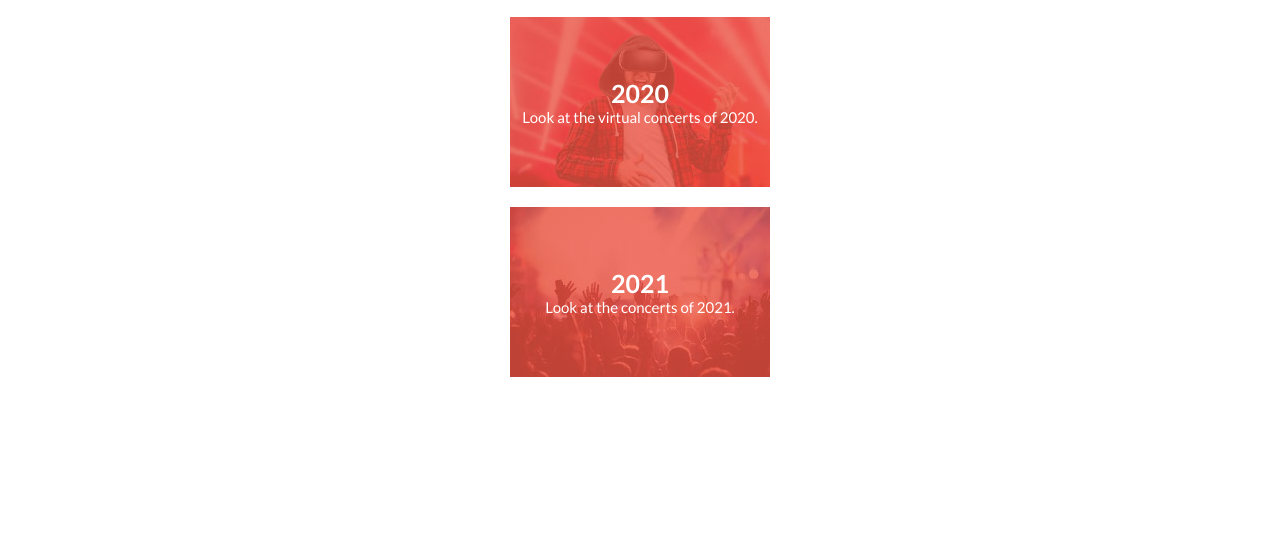
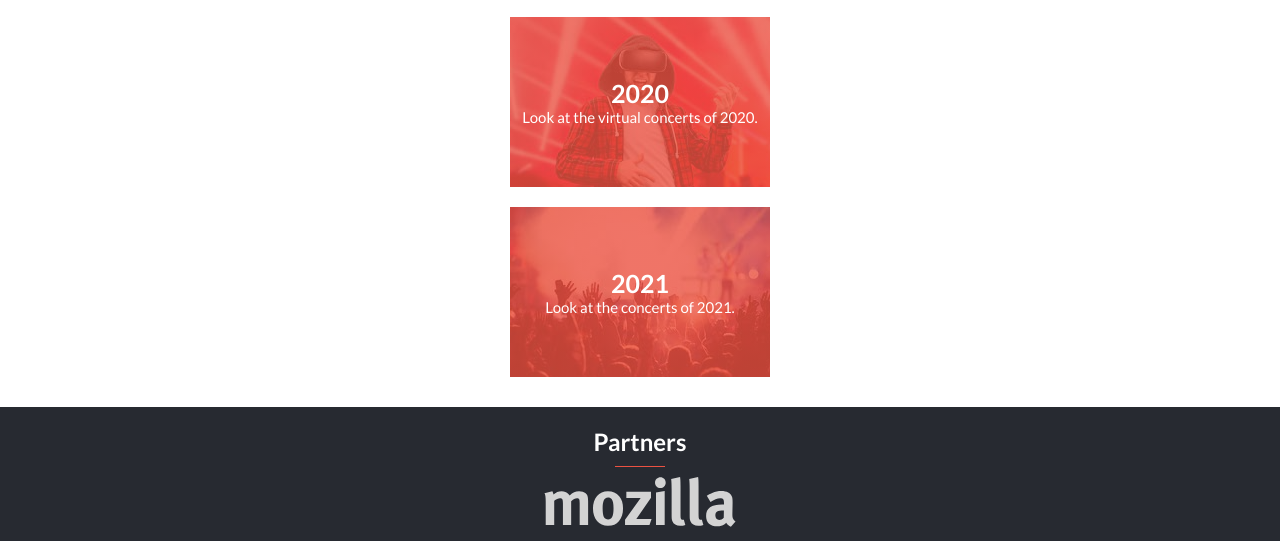
Before and after one commit to emyrue/ConcertListing, a website: page about.html in a window 1280 px wide. Shown: the part 690-1231 px from the top of the page. Before the commit the page ends 1097 px from the top, so only its background shows below. Drawn offline with Linux system fonts and the light colour scheme; a web font is replaced by a local one.

Commit message:
Add svg for logo

```diff
--- a/about.html
+++ b/about.html
@@ -51,6 +51,42 @@
                 </div>
             </a>
         </section>
+        <section class="partners">
+            <h2 class="partners-heading lato">Partners</h2>
+            <div class="line"></div>
+            <div class="partners-container">
+                <svg width="500" height="50" viewBox="0 0 512 134"
+                xmlns="http://www.w3.org/2000/svg" preserveAspectRatio="xMidYMid">
+                <path d="M21.083 38.124c1.551 2.395 2.235 4.53 3.101 9.036 6.065-5.92
+                13.544-9.036 21.707-9.036 7.372 0 13.423 2.395 18.104 7.281 1.262 1.225
+                2.478 2.805 3.527 4.356 8.147-8.345 15.444-11.637 25.218-11.637 6.962 0
+                13.56 2.082 17.588 5.548 5.031 4.348 6.627 9.576 6.627
+                21.746v63.32H94.337V69.954c0-10.656-1.262-12.716-7.327-12.716-4.348
+                0-10.458 2.965-15.475 7.487v64.011H49.463V70.79c0-11.11-1.61-13.72-8.086-13.72-4.302
+                0-10.261 2.23-15.277 6.774v64.893H3.329V66.625c0-12.86-.882-18.415-3.329-22.785l21.083-5.716zm137.235
+                26.07c-1.597 4.712-2.447 10.967-2.447 19.845 0 10.237 1.048 17.93 2.948 22.436 2.097 4.872 7.343 7.304
+                11.825 7.304 10.095 0 14.412-9.036 14.412-30.082 0-12.01-1.566-19.853-4.682-23.865-2.236-2.934-5.868-4.682-10.063-4.682-5.579
+                0-10.109 3.465-11.993 9.043zm41.907-12.86c7.115 8.345 10.292 18.081 10.292 32.515 0 15.307-3.511
+                25.764-11.188 34.445-6.749 7.646-15.642 12.359-29.353 12.359-24.215 0-40.008-18.098-40.008-46.09
+                0-28.017 15.96-46.637 40.008-46.637 12.693 0 22.604 4.364 30.25 13.408zm85.262-11.659V55.68l-39.339
+                56.875h40.875l-5.58
+                16.182H215.9v-14.433l41.878-58.272h-38.383V39.675h66.093zm36.682-2.098v91.16h-23.304V41.24l23.304-3.663zm2.735-22.422c0
+                8.013-6.37 14.411-14.425 14.411-7.799 0-14.213-6.398-14.213-14.41 0-7.996 6.628-14.45 14.606-14.45 7.815
+                0 14.032 6.454 14.032 14.45zm39.705 8.013v69.391c0 15.33.183 17.39 1.581 19.822.882 1.58 2.766 2.433
+                4.713 2.433.835 0 1.337 0 2.598-.32l3.983 13.9c-3.983 1.558-8.862 2.427-13.907 2.427-9.943
+                0-17.938-4.684-20.706-12.148-1.748-4.529-2.128-7.326-2.128-20.018V32.18c0-11.644-.303-18.758-1.171-26.791L363.409
+                0c.835 4.865 1.2 10.61 1.2 23.168zm48.338 0v69.391c0 15.33.199 17.39 1.628 19.822.82 1.58 2.704 2.433
+                4.651 2.433.882 0 1.414 0 2.644-.32l3.969 13.9c-3.969 1.558-8.849 2.427-13.91 2.427-9.925
+                0-17.936-4.684-20.718-12.148-1.778-4.529-2.068-7.326-2.068-20.018V32.18c0-11.644-.348-18.758-1.246-26.791L411.7
+                0c.959 4.865 1.246 10.61 1.246 23.168zm66.778 66.61c-16.113 0-21.767 2.933-21.767 13.589 0 6.93 4.408 11.628
+                10.32 11.628 4.333 0 8.712-2.265 12.163-6.08l.38-19.138h-1.096zm-30.205-46.79c8.666-3.664 16.116-5.214
+                24.323-5.214 14.989 0 25.234 5.55 28.744 15.474 1.156 3.65 1.688 6.431 1.582 16.006l-.564 29.902v1.58c0
+                9.562 1.582 13.225 8.395 18.258l-12.376 14.288c-5.443-2.28-10.29-6.293-12.557-10.8-1.717 1.755-3.648 3.458-5.412
+                4.689-4.316 3.133-10.624 4.88-17.921 4.88-19.836 0-30.613-10.11-30.613-27.818 0-20.908 14.47-30.66 42.804-30.66
+                1.703 0 3.314 0 5.245.197v-3.632c0-9.934-1.931-13.24-10.504-13.24-7.388 0-16.159 3.632-25.706 10.084l-9.926-16.704c4.728-2.966
+                8.21-4.69 14.486-7.29z" fill="#d3d3d3"/></svg>
+            </div>
+        </section>
         <script src="aboutscript.js"></script>
     </body>
 </html>
--- a/aboutstyle.css
+++ b/aboutstyle.css
@@ -163,3 +163,16 @@ header {
   margin: 0;
   font-size: 15px;
 }
+
+/*partners section*/
+
+.partners {
+  background-color: #272a31;
+  text-align: center;
+  padding: 10px;
+}
+
+.partners-heading {
+  color: white;
+  margin: 10px;
+}
```
Also changed, not shown: images/mozilla.svg (added).
